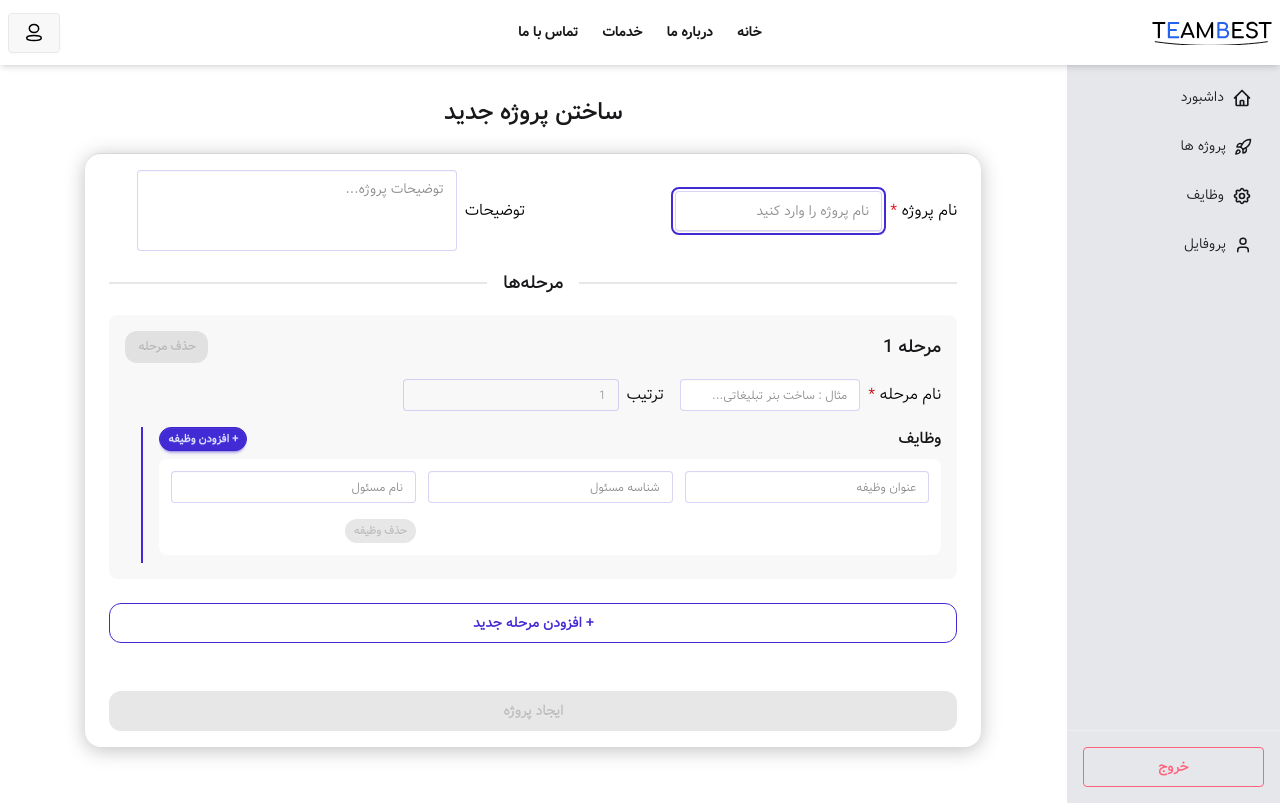
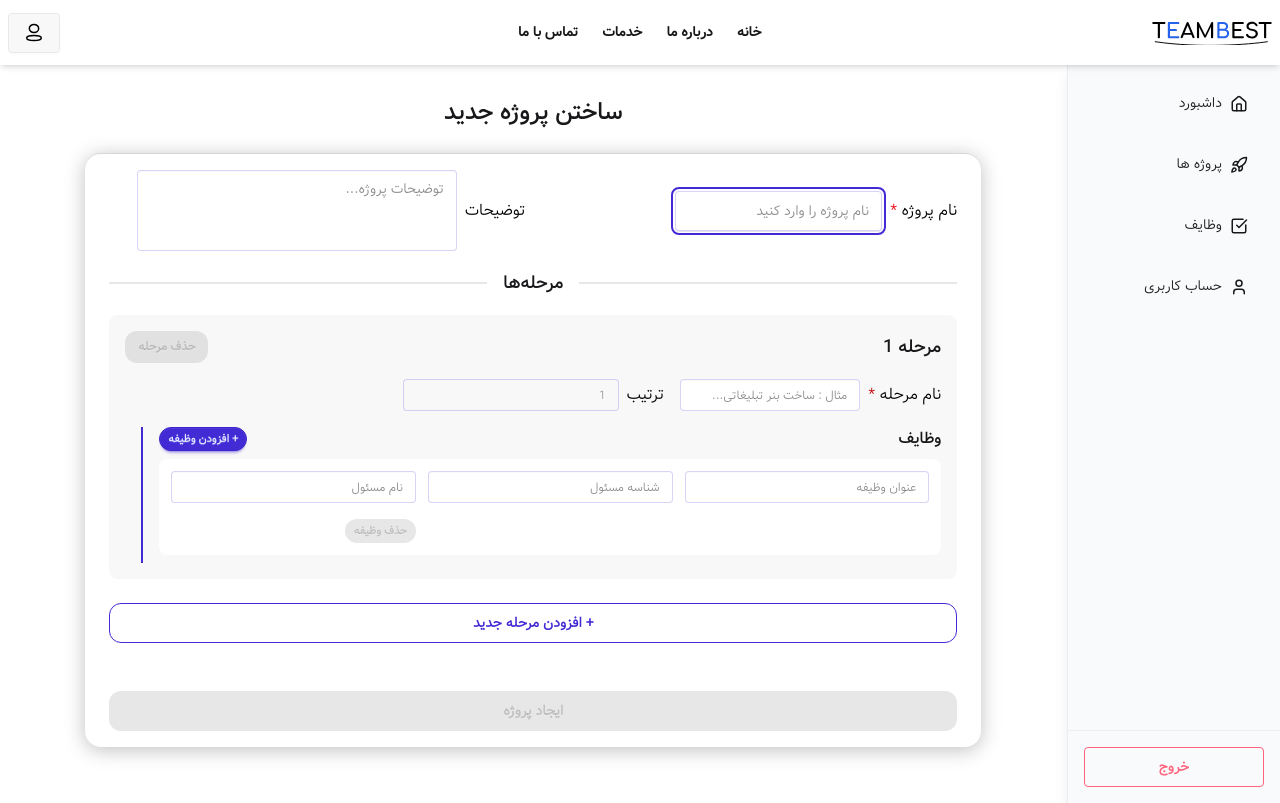
Before and after one commit to Moein-Kazemi/teambest-frontend, a Next.js app: page /projects/create in a window 1280 px wide. Built offline with nearby package versions, Linux system fonts and the light colour scheme; no server answers.

Commit message:
redesign SideBar and DropdownMenu in mobile size

```diff
--- a/app/layout.tsx
+++ b/app/layout.tsx
@@ -1,9 +1,10 @@
 import type { Metadata } from "next";
 import "@/app/globals.css" with { type: "css" };
 import { vazirLight } from "./fonts";
-import Navbar from "@/ui/Navbar";
+
 import ToastProvider from "./_toast/ToastProvider";
 import { SessionProviders } from "./_sessionProvider/SessionProvider";
+import Header from "@/ui/Header";
 
 export const metadata: Metadata = {
   title: {
@@ -24,7 +25,7 @@ export default function RootLayout({
     <html lang="fa" dir="rtl" data-theme="light">
       <body className={` antialiased ${vazirLight.className}`}>
         <ToastProvider>
-          <Navbar />
+          <Header />
           <SessionProviders>{children}</SessionProviders>
         </ToastProvider>
       </body>
--- a/components/DropdownLinks.tsx
+++ b/components/DropdownLinks.tsx
@@ -1,24 +1,52 @@
 import { vazirBold } from "@/app/fonts";
-import Link from "next/link";
+import {
+  CheckSquare,
+  HomeIcon,
+  LayoutDashboardIcon,
+  Rocket,
+  User,
+} from "lucide-react";
+import SideNavLink from "./SideNavLink";
+import LogoutButton from "./LogoutButton";
 
-export default function DropdownLinks() {
+const mobileMnueLinks = [
+  { link: "/", icon: <HomeIcon size={14} />, text: "خانه" },
+  {
+    link: "/dashboard",
+    icon: <LayoutDashboardIcon size={14} />,
+    text: "داشبورد",
+  },
+  { link: "/projects", icon: <Rocket size={14} />, text: "پروژه ها" },
+  { link: "/tasks", icon: <CheckSquare size={14} />, text: "وظایف" },
+  { link: "/profile", icon: <User size={14} />, text: "حساب کاربری" },
+];
+
+interface DropdownLinksProps {
+  isOpen: boolean;
+  toggleIsOpen: () => void;
+}
+
+export default function DropdownLinks({
+  isOpen,
+  toggleIsOpen,
+}: DropdownLinksProps) {
+  if (isOpen) {
     return (
       <ul
         tabIndex={0}
-      className={`menu menu-sm dropdown-content ${vazirBold.className} bg-base-100 rounded-box z-[1] mt-3 w-52 p-2 shadow right-0 top-full`}
+        className={`menu menu-sm dropdown-content bg-gray-100 ${isOpen && "absolute right-0 top-0 z-55"} space-y-4 h-[80vh] ${vazirBold.className} bg-base-100 rounded-box z-1 mt-3 w-52 p-2 shadow right-0 top-full`}
       >
-      <li>
-        <Link href="/">خانه</Link>
-      </li>
-      <li>
-        <Link href="/dashboard">داشبورد</Link>
-      </li>
-      <li>
-        <Link href="/projects">پروژه ها</Link>
-      </li>
-      <li>
-        <Link href="/tasks">وظایف</Link>
-      </li>
+        {mobileMnueLinks.map((link) => (
+          <SideNavLink
+            key={link.link}
+            link={link.link}
+            icon={link.icon}
+            text={link.text}
+            handleClick={toggleIsOpen}
+          />
+        ))}
+        <LogoutButton />
       </ul>
     );
   }
+}
--- a/components/LoginForm.tsx
+++ b/components/LoginForm.tsx
@@ -56,10 +56,10 @@ function LoginForm() {
   return (
     <form
       onSubmit={handleSubmit(onSubmit)}
-      className=" grid grid-cols-2 gap-5 rounded-2xl shadow-[0_3px_20px_rgba(0,0,0,0.25)]  bg-base-100 border-t border-t-gray-700/20   max-w-4xl mx-auto py-4 px-6"
+      className=" grid grid-cols-2 gap-5 rounded-2xl shadow-[0_3px_20px_rgba(0,0,0,0.25)]  bg-base-100 border-t border-t-gray-700/20   max-w-sm mx-auto py-4 px-6"
     >
       {/* PHONE */}
-      <div className="form-control col-span-2 min-[640px]:col-span-1 w-full flex gap-2 flex-col   pb-7 ">
+      <div className="form-control col-span-2  w-full flex gap-2 flex-col   pb-7 ">
         <label className="label">
           <span className={` label-text text-black ${vazirMedium.className}`}>
             شماره تماس <span className="text-red-600">*</span>
@@ -85,7 +85,7 @@ function LoginForm() {
       </div>
 
       {/* PASSWORD */}
-      <div className="form-control col-span-2 min-[640px]:col-span-1 w-full flex gap-2 flex-col    pb-7 ">
+      <div className="form-control col-span-2  w-full flex gap-2 flex-col    pb-7 ">
         <label className="label">
           <span className={` label-text text-black ${vazirMedium.className}`}>
             رمز عبور <span className="text-red-600">*</span>
--- /dev/null
+++ b/components/SideNavLink.tsx
@@ -0,0 +1,29 @@
+"use client";
+import Link from "next/link";
+import { usePathname } from "next/navigation";
+
+interface SideNavProps {
+  link: string;
+  icon: React.ReactNode;
+  text: string;
+  handleClick?: () => void;
+}
+
+function SideNavLink({ link, icon, text, handleClick }: SideNavProps) {
+  const path = usePathname();
+
+  return (
+    <li className="">
+      <Link
+        href={link}
+        onClick={handleClick && handleClick}
+        className={`flex items-center gap-2 px-4 py-3 ${path === link && "bg-linear-to-l from-blue-200 to-base-200 text-indigo-700 "} `}
+      >
+        {icon}
+        {text}
+      </Link>
+    </li>
+  );
+}
+
+export default SideNavLink;
--- /dev/null
+++ b/ui/HamberMenu.tsx
@@ -0,0 +1,30 @@
+"use client";
+import DropdownLinks from "@/components/DropdownLinks";
+import { Menu, X } from "lucide-react";
+import { useState } from "react";
+
+function HamberMenu() {
+  const [isOpen, setIsOpen] = useState<boolean>(false);
+
+  function handleToggle() {
+    setIsOpen(!isOpen);
+  }
+  return (
+    <div className="relative ">
+      {/*MENU BUTTON  */}
+      <div
+        tabIndex={0}
+        role="button"
+        onClick={handleToggle}
+        className="btn btn-ghost lg:hidden"
+      >
+        {isOpen ? <X size={20} /> : <Menu size={20} />}
+      </div>
+
+      {/* DROPDOWN MENU IN MOBILE SIZE*/}
+      <DropdownLinks isOpen={isOpen} toggleIsOpen={handleToggle} />
+    </div>
+  );
+}
+
+export default HamberMenu;
--- a/ui/Navbar.tsx
+++ b/ui/Header.tsx
@@ -1,37 +1,18 @@
 "use client";
 import { vazirBold } from "@/app/fonts";
-import DropdownLinks from "@/components/DropdownLinks";
+
 import HeaderLinks from "@/components/HeaderLinks";
 import Link from "next/link";
 import Logo from "./Logo";
+import HamberMenu from "./HamberMenu";
 
-
-export default function Navbar() {
+export default function Header() {
   return (
     <header className="navbar space-x-4  bg-base-100 shadow-md justify-between sticky top-0 z-51">
       {/* LOGO IN DESKTOP SIZE AND ALSO MENU BUTTON IN THE MOBILE SIZE */}
       <div className="navbar-start w-auto  lg:justify-start lg:w-[50%]">
         {/* HAMBERGURE BUTTON*/}
-        <div className="dropdown">
-          <div tabIndex={0} role="button" className="btn btn-ghost lg:hidden">
-            <svg
-              className="h-5 w-5"
-              fill="none"
-              viewBox="0 0 24 24"
-              stroke="currentColor"
-            >
-              <path
-                strokeLinecap="round"
-                strokeLinejoin="round"
-                strokeWidth="2"
-                d="M4 6h16M4 12h8m-8 6h16"
-              />
-            </svg>
-          </div>
-
-          {/* DROPDOWN MENU IN MOBILE SIZE*/}
-          <DropdownLinks />
-        </div>
+        <HamberMenu />
 
         {/* LOGO IN DESKTOP SIZE*/}
         <div className="w-30 hidden lg:block  ">
--- a/ui/Sidebar.tsx
+++ b/ui/Sidebar.tsx
@@ -1,69 +1,27 @@
 import LogoutButton from "@/components/LogoutButton";
-import { logout } from "@/lib/authActions";
-import { Rocket, User } from "lucide-react";
-import Link from "next/link";
+import SideNavLink from "@/components/SideNavLink";
+import { CheckSquare, Home, Rocket, User } from "lucide-react";
+
+const sideNavLinks = [
+  { link: "/dashboard", icon: <Home size={18} />, text: "داشبورد" },
+  { link: "/projects", icon: <Rocket size={18} />, text: " پروژه ها" },
+  { link: "/tasks", icon: <CheckSquare size={18} />, text: "وظایف" },
+  { link: "/profile", icon: <User size={18} />, text: "حساب کاربری" },
+];
 
 export default function Sidebar() {
   return (
-    <aside className="hidden col-span-2 max-w-64 right-0 top-17 z-50 bg-gray-200 h-full border-base-300 lg:flex lg:flex-col justify-between">
+    <aside className="hidden col-span-2 max-w-64 right-0 top-17 z-50 border-l shadow-lg bg-gray-50 h-full border-base-300 lg:flex lg:flex-col justify-between">
       {/* LIST OF THE LINKS */}
       <ul className="menu p-4 w-full flex-1 gap-4">
-        <li>
-          <Link href="/dashboard" className="flex items-center gap-2">
-            <svg
-              xmlns="http://www.w3.org/2000/svg"
-              className="h-5 w-5"
-              fill="none"
-              viewBox="0 0 24 24"
-              stroke="currentColor"
-            >
-              <path
-                strokeLinecap="round"
-                strokeLinejoin="round"
-                strokeWidth={2}
-                d="M3 12l2-2m0 0l7-7 7 7M5 10v10a1 1 0 001 1h3m10-11l2 2m-2-2v10a1 1 0 01-1 1h-3m-6 0a1 1 0 001-1v-4a1 1 0 011-1h2a1 1 0 011 1v4a1 1 0 001 1m-6 0h6"
-              />
-            </svg>
-            داشبورد
-          </Link>
-        </li>
-        <li>
-          <Link href="/projects" className="flex items-center gap-2">
-            <Rocket size={18} />
-            پروژه ها
-          </Link>
-        </li>
-        <li>
-          <Link href="/tasks" className="flex items-center gap-2">
-            <svg
-              xmlns="http://www.w3.org/2000/svg"
-              className="h-5 w-5"
-              fill="none"
-              viewBox="0 0 24 24"
-              stroke="currentColor"
-            >
-              <path
-                strokeLinecap="round"
-                strokeLinejoin="round"
-                strokeWidth={2}
-                d="M10.325 4.317c.426-1.756 2.924-1.756 3.35 0a1.724 1.724 0 002.573 1.066c1.543-.94 3.31.826 2.37 2.37a1.724 1.724 0 001.065 2.572c1.756.426 1.756 2.924 0 3.35a1.724 1.724 0 00-1.066 2.573c.94 1.543-.826 3.31-2.37 2.37a1.724 1.724 0 00-2.572 1.065c-.426 1.756-2.924 1.756-3.35 0a1.724 1.724 0 00-2.573-1.066c-1.543.94-3.31-.826-2.37-2.37a1.724 1.724 0 00-1.065-2.572c-1.756-.426-1.756-2.924 0-3.35a1.724 1.724 0 001.066-2.573c-.94-1.543.826-3.31 2.37-2.37.996.608 2.296.07 2.572-1.065z"
-              />
-              <path
-                strokeLinecap="round"
-                strokeLinejoin="round"
-                strokeWidth={2}
-                d="M15 12a3 3 0 11-6 0 3 3 0 016 0z"
-              />
-            </svg>
-            وظایف
-          </Link>
-        </li>
-        <li>
-          <Link href="/profile" className="flex items-center gap-2">
-            <User size={18} />
-            پروفایل
-          </Link>
-        </li>
+        {sideNavLinks.map((link) => (
+          <SideNavLink
+            key={link.link}
+            link={link.link}
+            icon={link.icon}
+            text={link.text}
+          />
+        ))}
       </ul>
 
       {/* LOGOUT*/}
```
Lines whose indentation alone changed are shown as unchanged.
